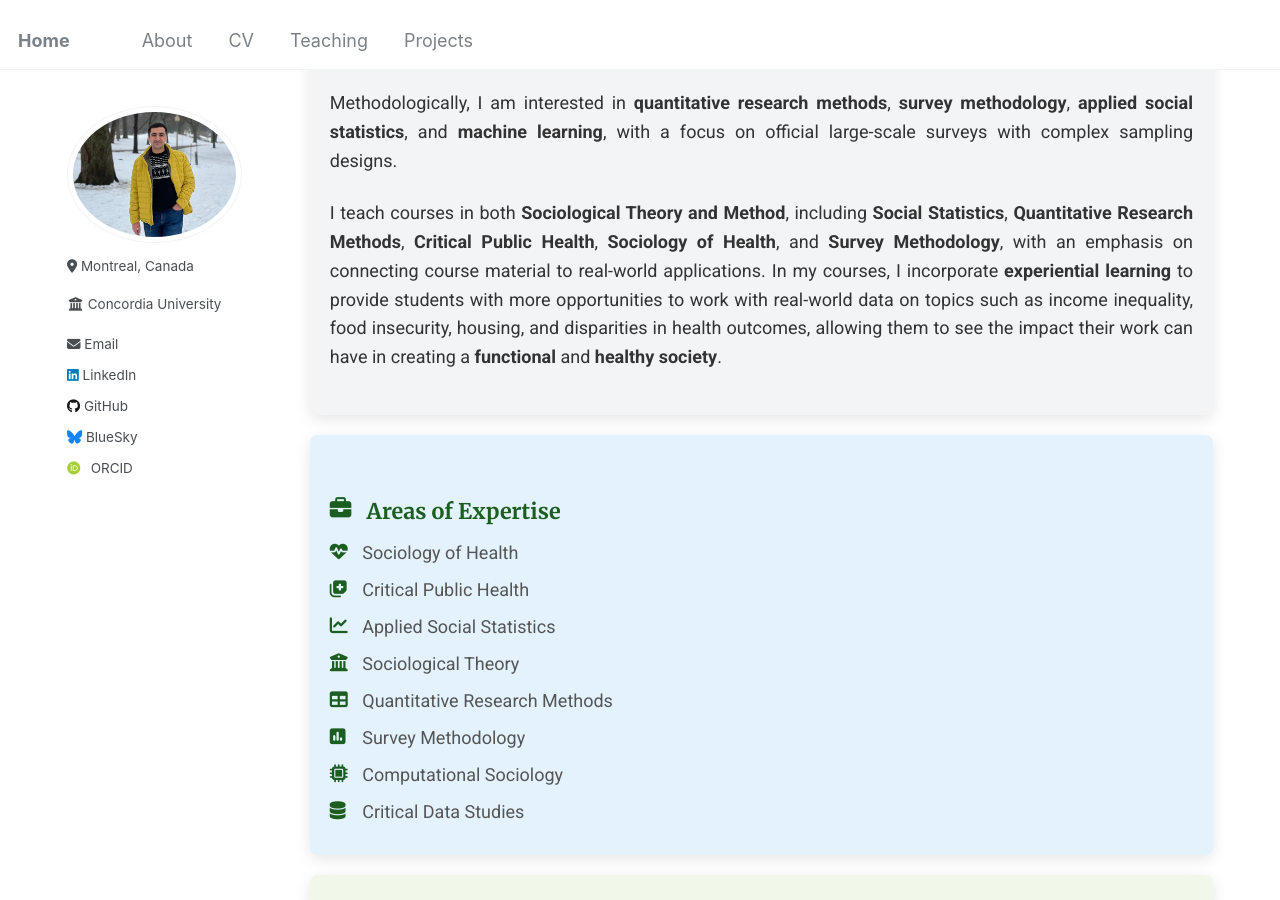
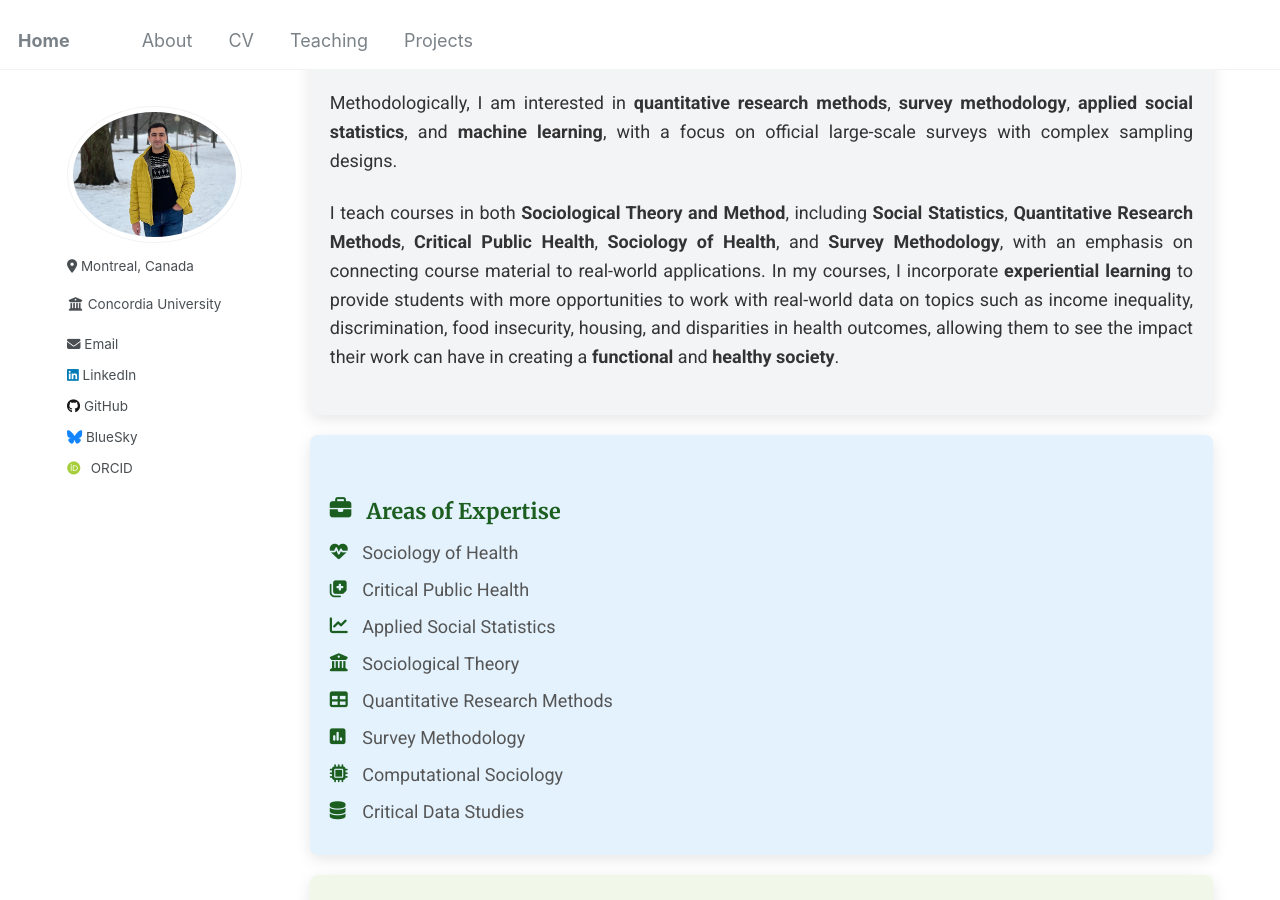
Before and after one commit to Mohsnmonji/mohsnmonji.github.io, a Jekyll site: the page built from about-me.md, in a window 1280 px wide and 900 px high, scrolled down 401 px. Built offline with Jekyll 4.4.1, drawn with Linux system fonts in a browser that asks for light colours; some web fonts are replaced.

Commit message:
Update about-me.md

```diff
--- a/about-me.md
+++ b/about-me.md
@@ -109,7 +109,7 @@ author_profile: true
 
   <p>
     I teach courses in both <strong>Sociological Theory and Method</strong>, including <strong>Social Statistics</strong>,
-    <strong>Quantitative Research Methods</strong>, <strong>Critical Public Health</strong>, <strong>Sociology of Health</strong>, and <strong>Survey Methodology</strong>, with an emphasis on connecting course material to real-world applications. In my courses, I incorporate <strong>experiential learning</strong> to provide students with more opportunities to work with real-world data on topics such as income inequality, food insecurity, housing, and disparities in health outcomes, allowing them to see the impact their work can have in creating a <strong>functional</strong> and <strong>healthy society</strong>.
+    <strong>Quantitative Research Methods</strong>, <strong>Critical Public Health</strong>, <strong>Sociology of Health</strong>, and <strong>Survey Methodology</strong>, with an emphasis on connecting course material to real-world applications. In my courses, I incorporate <strong>experiential learning</strong> to provide students with more opportunities to work with real-world data on topics such as income inequality, discrimination, food insecurity, housing, and disparities in health outcomes, allowing them to see the impact their work can have in creating a <strong>functional</strong> and <strong>healthy society</strong>.
   </p>
 </div>
 
```
